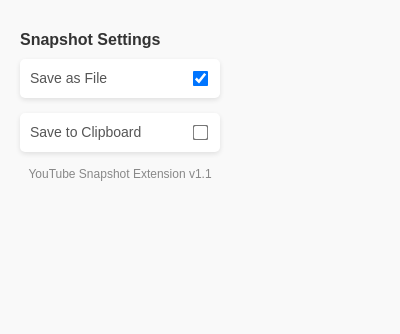
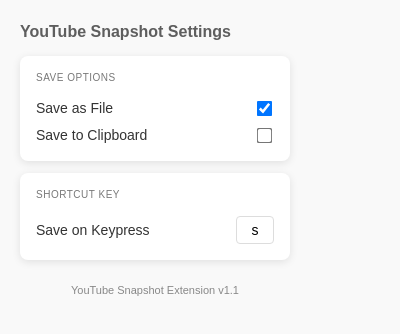
Before and after one commit to sarweshshah/youtube-snapshot, a browser extension: page popup.html in a window 400 px wide. Drawn offline with Linux system fonts and the light colour scheme.

Commit message:
Added settings styling and save logic

```diff
--- a/popup.html
+++ b/popup.html
@@ -8,58 +8,107 @@
     <style>
         body {
             font-family: Arial, sans-serif;
+            /* Using the default font */
             margin: 0;
-            padding: 20px;
-            width: 200px;
+            padding: 12px 20px 16px 20px;
+            width: 270px;
             background-color: #f9f9f9;
+            color: #333;
         }
 
         h1 {
             font-size: 16px;
-            margin-bottom: 10px;
+            margin-bottom: 15px;
             text-align: left;
-            color: #333;
+            color: #5e5e5e;
+            font-weight: 600;
+        }
+
+        .section {
+            margin-bottom: 12px;
+            background-color: #fff;
+            padding: 16px;
+            border-radius: 8px;
+            box-shadow: 0 2px 8px rgba(0, 0, 0, 0.1);
+            /* Added box shadow for demarcation */
+        }
+
+        .section-title {
+            font-size: 10px;
+            margin-bottom: 16px;
+            color: #787878;
+            text-transform: uppercase;
+            letter-spacing: 0.5px;
         }
 
         .setting {
             display: flex;
             align-items: center;
             justify-content: space-between;
-            margin-bottom: 15px;
-            padding: 10px;
-            background-color: #ffffff;
-            border-radius: 5px;
-            box-shadow: 0 2px 5px rgba(0, 0, 0, 0.1);
+            margin-bottom: 0;
         }
 
         .setting label {
             font-size: 14px;
-            color: #555;
+            color: #333;
         }
 
         .setting input[type="checkbox"] {
             transform: scale(1.2);
         }
 
+        .setting input[type="text"] {
+            width: 30px;
+            height: 20px;
+            text-align: center;
+            font-size: 14px;
+            padding: 3px;
+            border: 1px solid #ddd;
+            border-radius: 4px;
+            background-color: #fff;
+            transition: border-color 0.2s ease-in-out;
+        }
+
+        .setting input[type="text"]:focus {
+            border-color: #007BFF;
+            outline: none;
+        }
+
         footer {
             text-align: center;
-            font-size: 12px;
+            font-size: 11px;
             color: #888;
-            margin-top: 10px;
+            margin-top: 24px;
+            border-radius: 18px;
         }
     </style>
 </head>
 
 <body>
-    <h1>Snapshot Settings</h1>
-    <div class="setting">
-        <label for="fileOption">Save as File</label>
-        <input type="checkbox" id="fileOption" checked /> <!-- File option on by default -->
+    <h1>YouTube Snapshot Settings</h1>
+
+    <!-- Grouped Save Options -->
+    <div class="section">
+        <div class="section-title">Save Options</div>
+        <div class="setting" id="fileOption" style="margin-bottom: 8px;">
+            <label for="fileOption">Save as File</label>
+            <input type="checkbox" id="fileOption" checked />
+        </div>
+        <div class="setting" id="clipboardOption">
+            <label for="clipboardOption">Save to Clipboard</label>
+            <input type="checkbox" id="clipboardOption" />
+        </div>
     </div>
-    <div class="setting">
-        <label for="clipboardOption">Save to Clipboard</label>
-        <input type="checkbox" id="clipboardOption" /> <!-- Clipboard option off by default -->
+
+    <!-- Grouped Shortcut Key Option -->
+    <div class="section">
+        <div class="section-title">Shortcut Key</div>
+        <div class="setting">
+            <label for="shortcutInput">Save on Keypress</label>
+            <input type="text" id="shortcutInput" maxlength="1" value="s" />
+        </div>
     </div>
+
     <footer>
         YouTube Snapshot Extension v1.1
     </footer>
--- a/popup.js
+++ b/popup.js
@@ -1,11 +1,13 @@
 document.addEventListener('DOMContentLoaded', () => {
     const fileOption = document.getElementById('fileOption');
     const clipboardOption = document.getElementById('clipboardOption');
+    const shortcutInput = document.getElementById('shortcutInput');
 
     // Load saved preferences from chrome storage
-    chrome.storage.sync.get(['saveAsFile', 'saveToClipboard'], (data) => {
+    chrome.storage.sync.get(['saveAsFile', 'saveToClipboard', 'shortcutKey'], (data) => {
         fileOption.checked = data.saveAsFile !== undefined ? data.saveAsFile : true; // Default to true
         clipboardOption.checked = data.saveToClipboard || false; // Default to false
+        shortcutInput.value = data.shortcutKey || 's'; // Default shortcut is 's'
     });
 
     // Save preferences when checkboxes are toggled
@@ -20,4 +22,12 @@
             saveToClipboard: clipboardOption.checked
         });
     });
+
+    // Save shortcut when input changes
+    shortcutInput.addEventListener('input', () => {
+        const newShortcut = shortcutInput.value.trim().toLowerCase();
+        if (newShortcut.length === 1) {
+            chrome.storage.sync.set({ shortcutKey: newShortcut });
+        }
+    });
 });
```
Also changed, not shown: content.js (+26 -8 lines).
